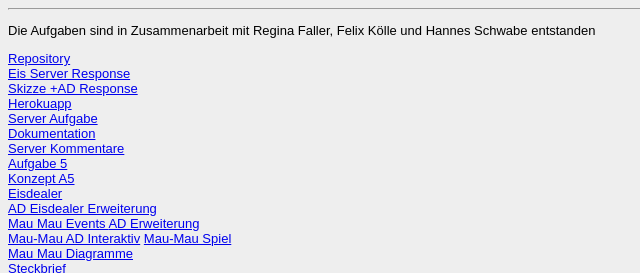
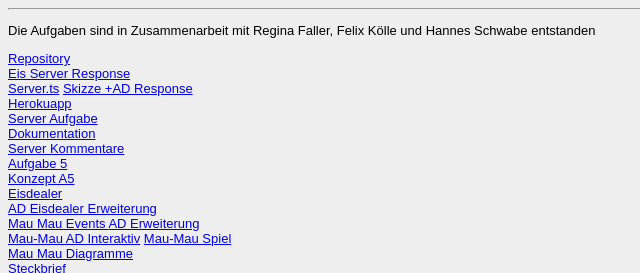
Before and after one commit to JanaKraemer/JanaKraemer, a plain HTML site: page Steckbrief/steckbrief.htm in a window 1280 px wide. Shown: the top 273 px of the page, 0-640 px from the left. Drawn offline with Linux system fonts and the light colour scheme.

Commit message:
server.ts verlinkung

```diff
--- a/Steckbrief/steckbrief.htm
+++ b/Steckbrief/steckbrief.htm
@@ -11,7 +11,9 @@
 <a target="_blank" href="https://github.com/JanaKraemer/EIA2-Aufgabe">Repository</a>
 <br>
 <a target="_blank" href="https://janakraemer.github.io/EIA2-Aufgabe/eis_response/">Eis Server Response</a>
+
 <br>
+<a target="_blank" href="https://github.com/JanaKraemer/EIA2-Aufgabe/blob/master/eis_response/Server.ts">Server.ts</a>
 <a target="_blank" href="https://github.com/JanaKraemer/EIA2-Aufgabe/blob/master/eis_response/Skizze%20Response%202.pdf">Skizze +AD Response</a>
 <br>
 <a target="_blank" href="https://kraemerj.herokuapp.com/Hello">Herokuapp</a>
```
